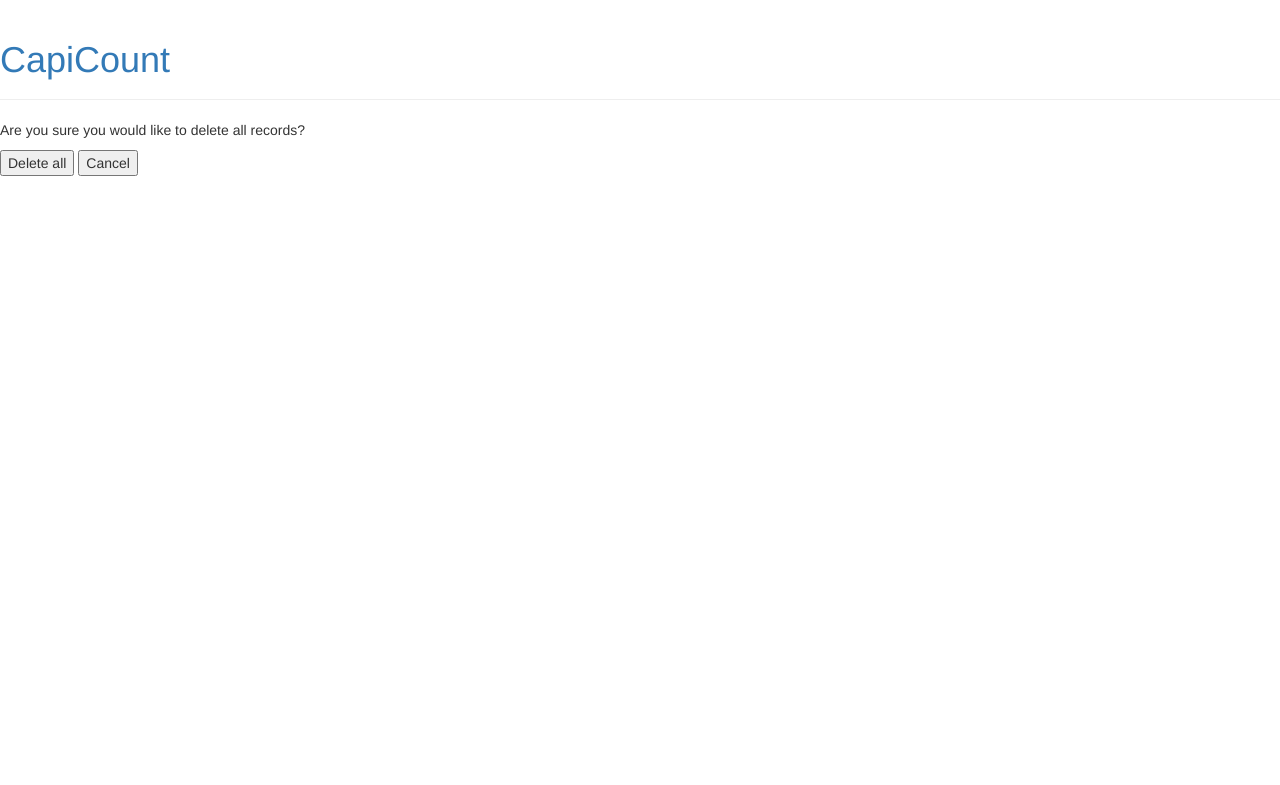
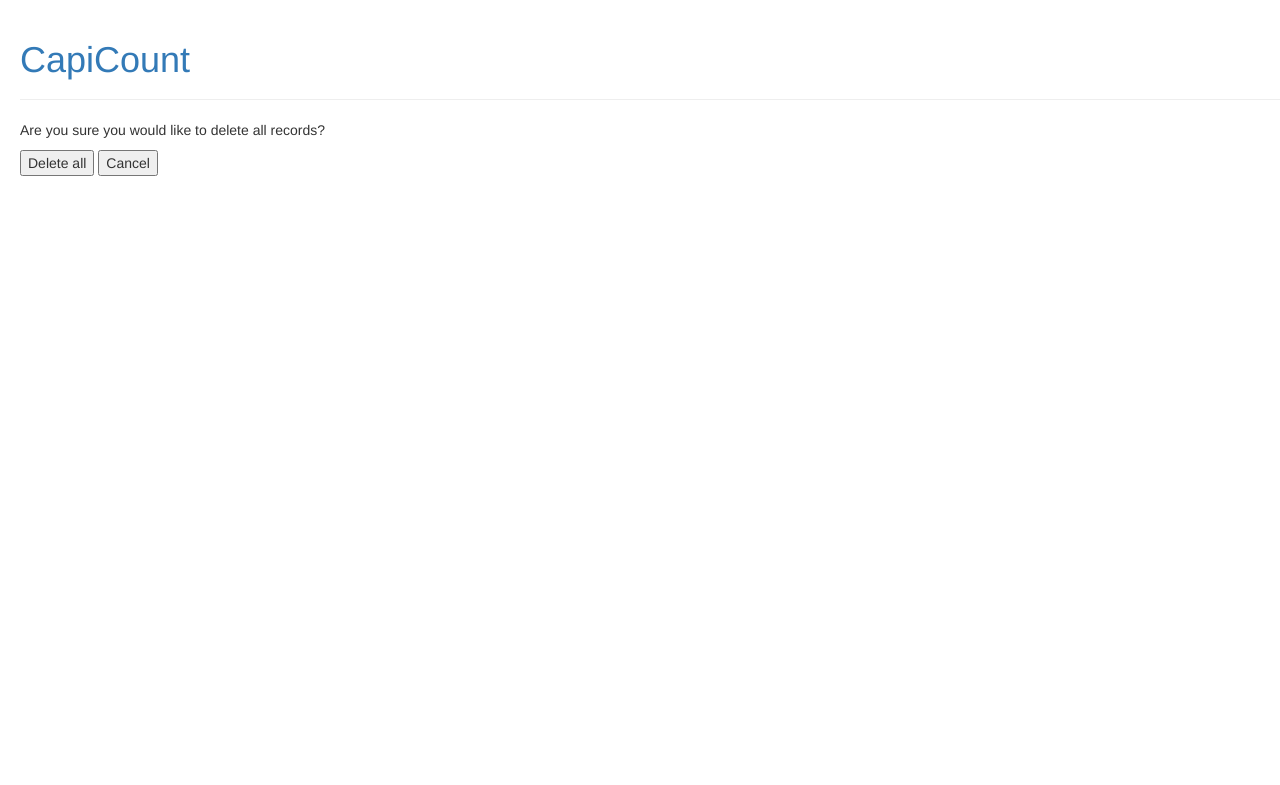
Before and after one commit to Zen-CODE/zenprojects, a Django app: page /budget/delete in a window 1280 px wide. Shown: the top 785 px of the page. Run offline with Django 3.2, Linux system fonts and the light colour scheme; some libraries are stand-ins or nearby versions.

Commit message:
Added margin

```diff
--- a/python/django/capiccount/budget/static/budget/style.css
+++ b/python/django/capiccount/budget/static/budget/style.css
@@ -13,3 +13,6 @@ table {
 th, td {
   padding: 5px;
 }
+body {
+    margin-left: 20px;
+}
```
